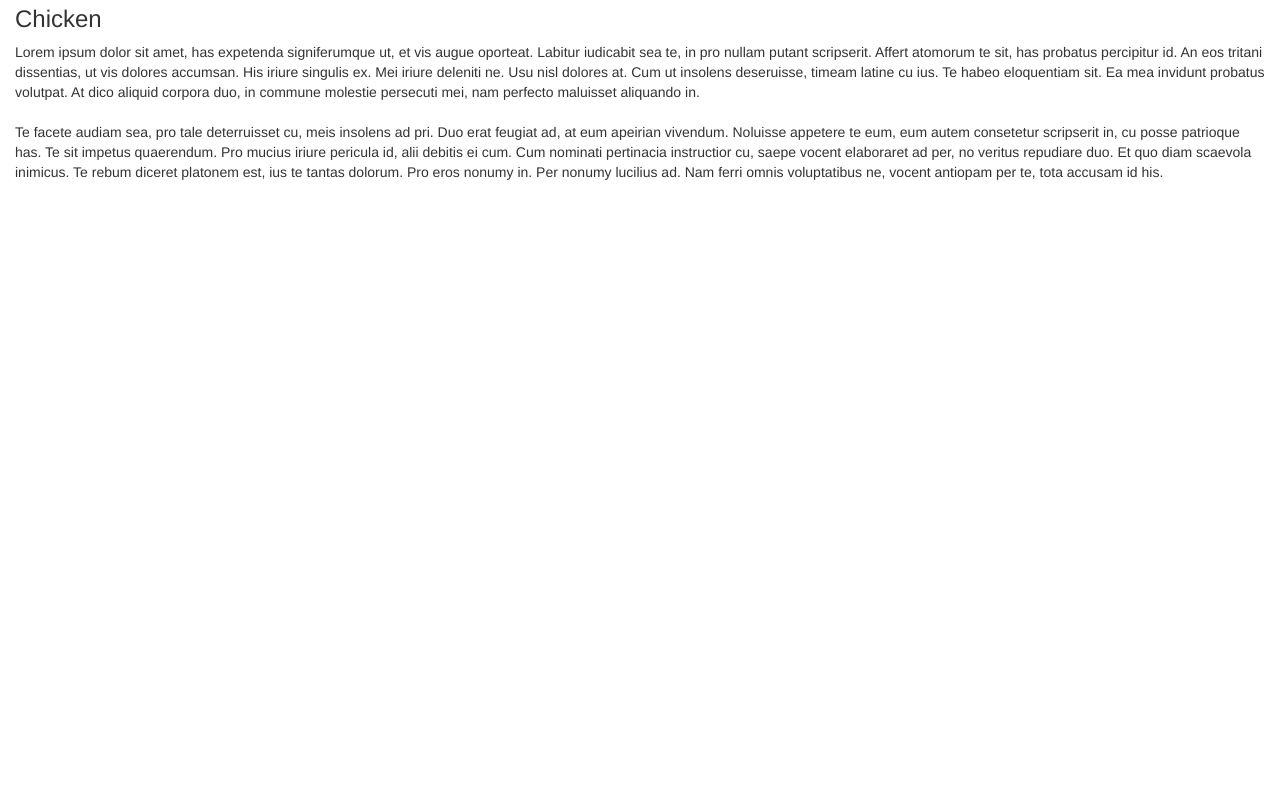
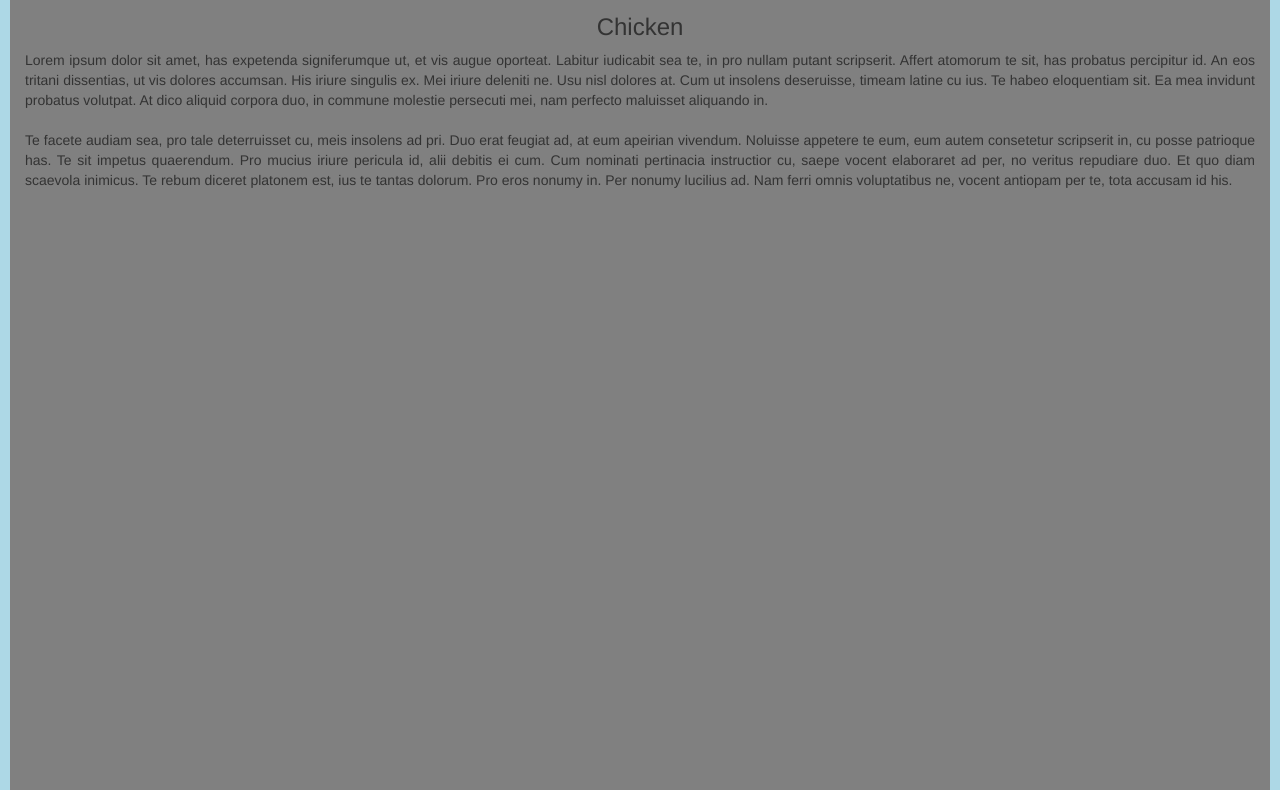
Before and after one commit to sarahgmo/mod3Solution, a plain HTML site: page index.html in a window 1280 px wide. Shown: the part 199-989 px from the top of the page. Before the commit the page ends 800 px from the top, so only its background shows below. Drawn offline with nearby package versions, Linux system fonts and the light colour scheme.

Commit message:
Update index.html

```diff
--- a/index.html
+++ b/index.html
@@ -4,7 +4,7 @@
 <html>
 <head>
 	<link rel="stylesheet" type="text/css" href="bootstrap/css/bootstrap.min.css">
-	<link rel="stylesheet" type="text/css" href="css">
+	<link rel="stylesheet" type="text/css" href="mod3.css">
 	<link href="https://fonts.googleapis.com/css?family=Playfair+Display" rel="stylesheet">
 	<title>Menu</title>
 </head>
```
